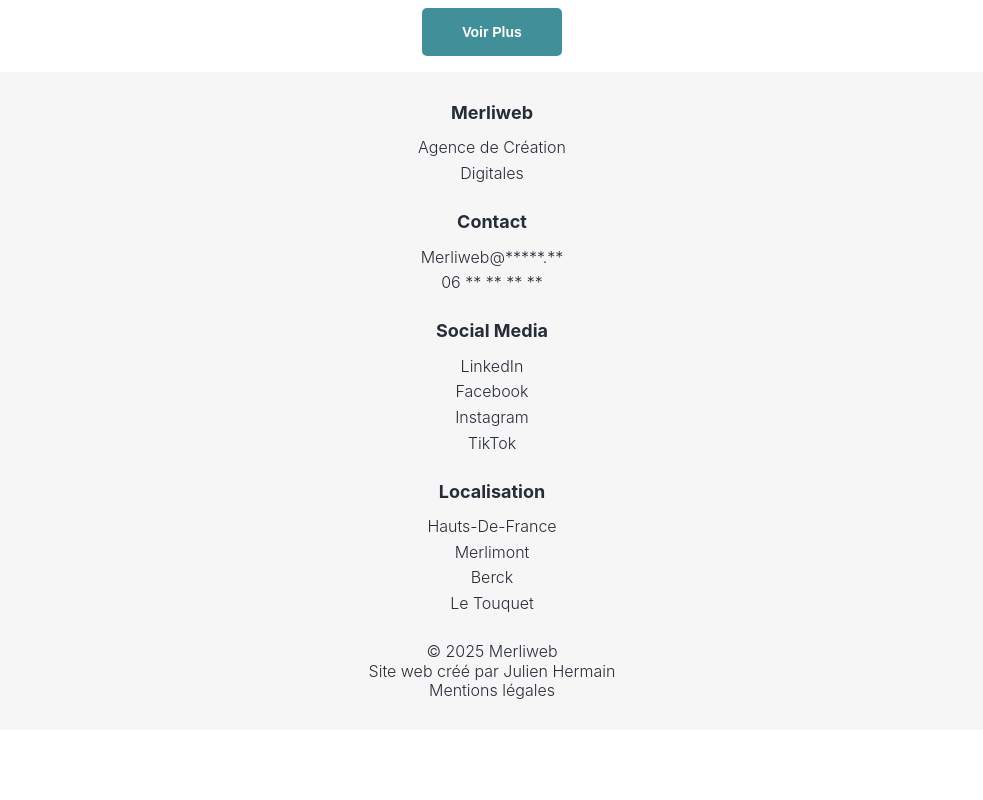
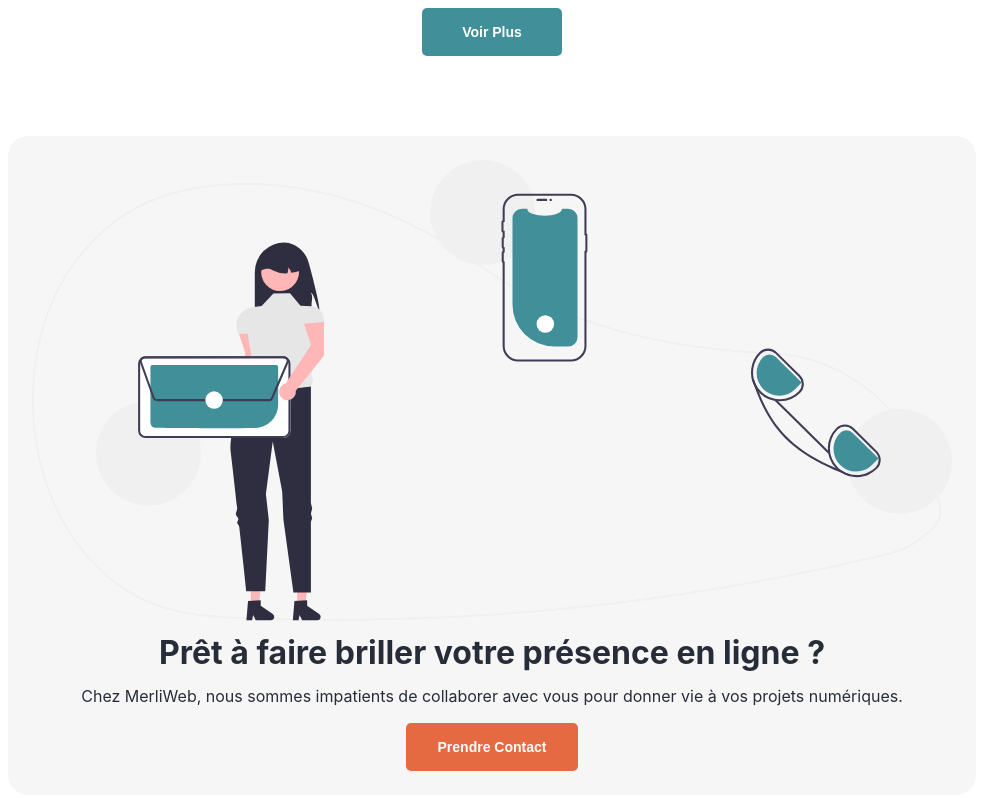
Before and after one commit to julien382/Merliweb, a React (Vite) app: page / in a window 1280 px wide. Shown: the part 5940-6740 px from the top of the page, without its empty margins (148-1131 px from the left). Before the commit the page ends 6670 px from the top, so only its background shows below. Built offline with nearby package versions, Linux system fonts and the light colour scheme.

Commit message:
create mainContact

```diff
--- a/src/pages/MainPage/MainPage.jsx
+++ b/src/pages/MainPage/MainPage.jsx
@@ -2,6 +2,7 @@ import './MainPage.scss'
 import building from "../../assets/undraw/building.svg";
 import programming from "../../assets/undraw/programming.svg";
 import studio from "../../assets/undraw/studio.svg";
+import contact from "../../assets/undraw/contact.svg";
 import arrowBottom from "../../assets/arrowBottom.svg";
 import arrowRight from "../../assets/arrowRight.svg";
 import { Link } from "react-router-dom";
@@ -80,6 +81,13 @@ const MainPage = () => {
                 <div className='mainProjet'></div>
                 <button className="projetsButton">Voir Plus</button>
             </div>
+
+            <div className='mainContact'>
+                <img src={contact} className="mainContactImage" alt="Merliweb Logo" />
+                <h2>Prêt à faire briller votre présence en ligne ?</h2>
+                <p className='mainContactText'>{'Chez MerliWeb, nous sommes impatients de collaborer avec vous pour donner vie à vos projets numériques.'}</p>
+                <button className="submitButton">Prendre Contact</button>
+            </div>
         </div>
     )
 }
--- a/src/pages/MainPage/MainPage.scss
+++ b/src/pages/MainPage/MainPage.scss
@@ -185,5 +185,36 @@
           background-color: #387b84;
         }
       }
+}
 
+.mainContact{
+    display: flex;
+    flex-direction: column;
+    align-items: center;
+    text-align: center;
+    background-color: $color-gray-light;
+    border-radius: 20px;
+    padding: 1.5rem;
+    margin-top: 5rem;
+
+    .mainContactImage{
+        width: 100%;
+    }
+
+    h2{
+        font-size: $font-size-xxl;
+        font-weight: $font-weight-bold;
+        margin-top: 1rem;
+    }
+
+    .mainContactText{
+        font-size: $font-size-md;
+        line-height: $line-text;
+        margin-top: 1rem;
+    }
+
+    .submitButton{
+        margin-top: 1rem;
+        padding: 1rem 2rem;
+    }
 }
--- a/src/styles/index.scss
+++ b/src/styles/index.scss
@@ -64,6 +64,7 @@ main {
   color: $color-blue-dark;
   box-sizing: border-box;
   margin-top: 100PX;
+  margin-bottom: 20PX;
 
   @media (min-width: 768px) {
     margin: 0 auto;
```
